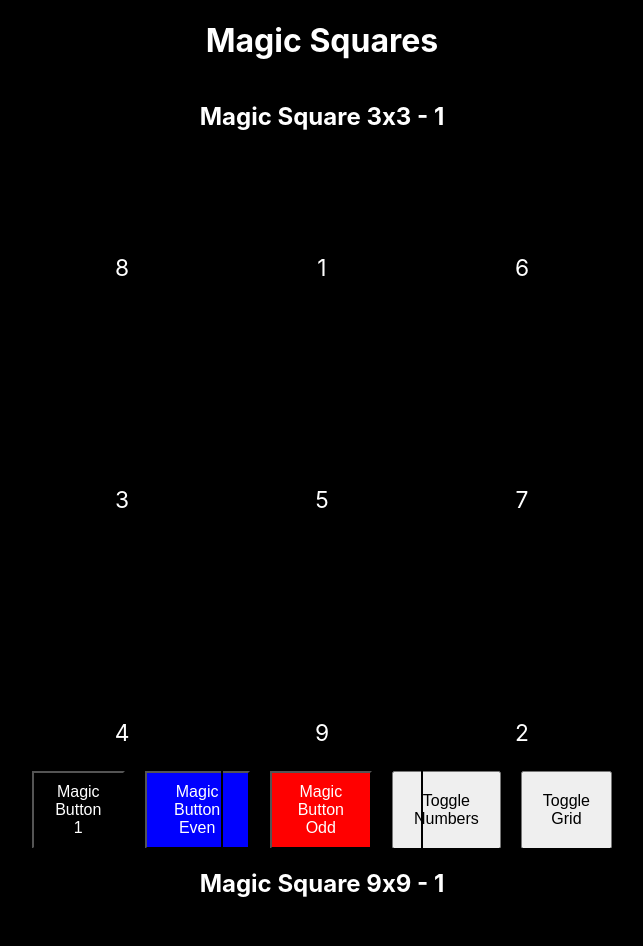
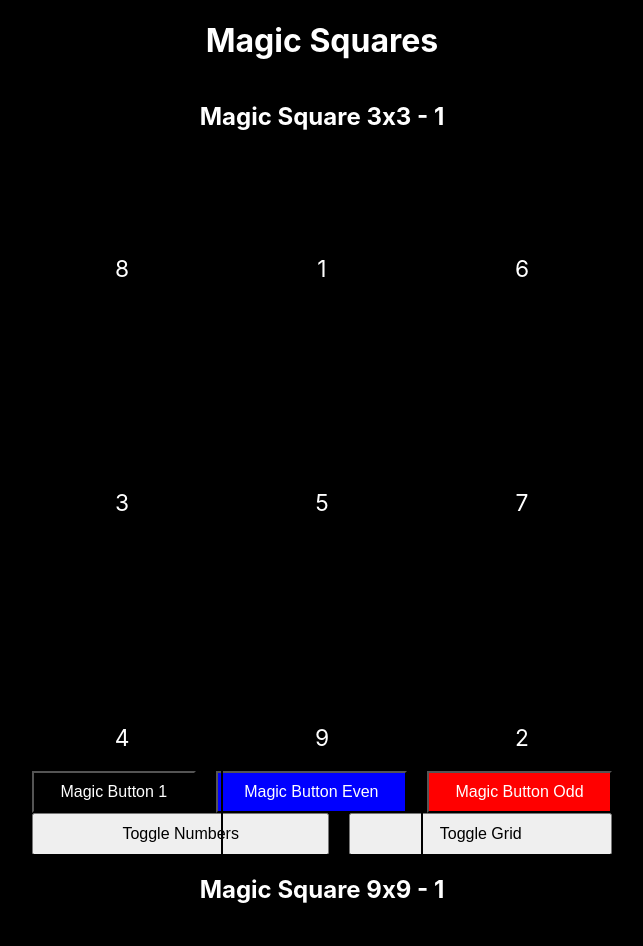
Before and after one commit to mechaloctopus/magic-squares, a React (Create React App) app: page / in a window 1280 px wide. Shown: the top 946 px of the page, without its empty margins (318-961 px from the left). Built offline with nearby package versions, Linux system fonts and the light colour scheme.

Commit message:
Update MagicSquare.css

```diff
--- a/src/MagicSquare.css
+++ b/src/MagicSquare.css
@@ -14,6 +14,8 @@
     left: 0;
     right: 0;
     bottom: 0;
+    width: 100%;
+    height: 100%;
 }
 
 .cell {
@@ -41,6 +43,7 @@
     margin-top: 20px;
     display: flex;
     justify-content: space-between;
+    flex-wrap: wrap;
 }
 
 button {
```
